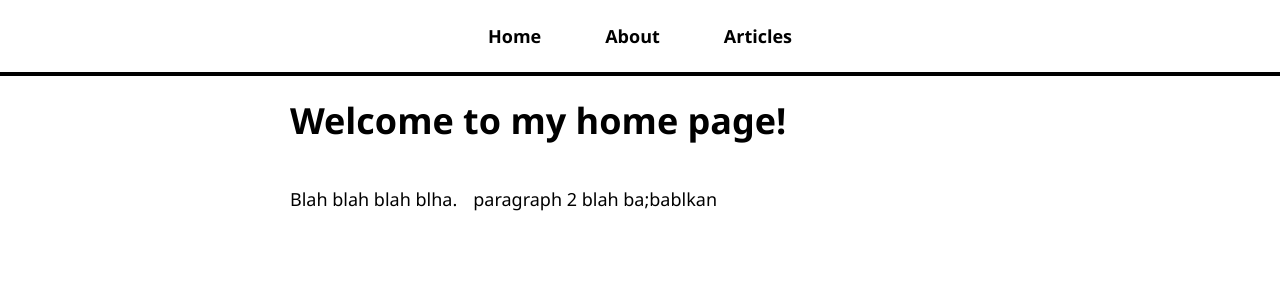
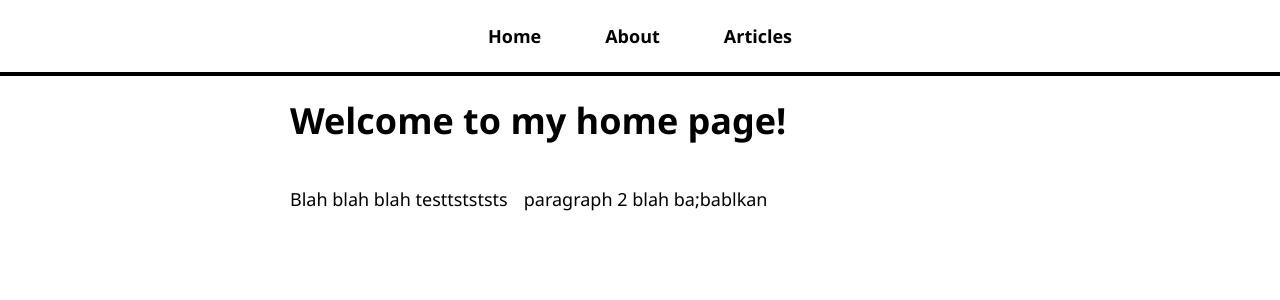
Before and after one commit to josieacarrillo/reactPage, a React (Create React App) app: page / in a window 1280 px wide. Shown: the top 300 px of the page. Built offline with nearby package versions, Linux system fonts and the light colour scheme.

Commit message:
updated home page

```diff
--- a/src/pages/HomePage.js
+++ b/src/pages/HomePage.js
@@ -3,7 +3,7 @@ const HomePage = () => (
         <h1>  Welcome to my home page! </h1>
 
         <p>
-        Blah blah blah blha.
+        Blah blah blah testtstststs
         </p>
 
         <p>
```
